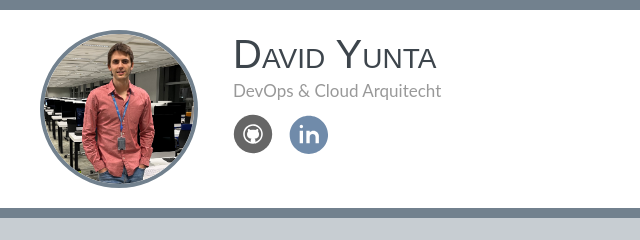
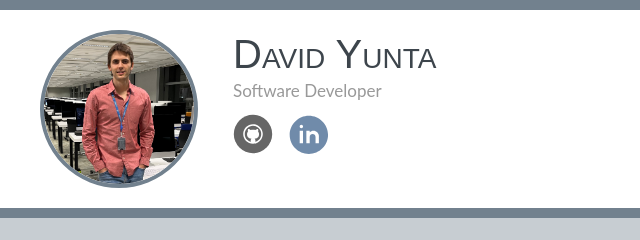
Before and after one commit to viodid/pages-personal-portfolio, a plain HTML site: page index.html in a window 1280 px wide. Shown: the top 240 px of the page, 0-640 px from the left. Drawn offline with Linux system fonts and the light colour scheme.

Commit message:
Update index.html

```diff
--- a/index.html
+++ b/index.html
@@ -19,7 +19,7 @@
             </div>
             <div class="text-container">
                 <h1>David Yunta</h1>
-                <p>DevOps & Cloud Arquitecht</p>
+                <p>Software Developer</p>
                 <div class="social-links-container">
                     <ul>
                         <li><a href="https://github.com/viodid" target="_blank">
```
